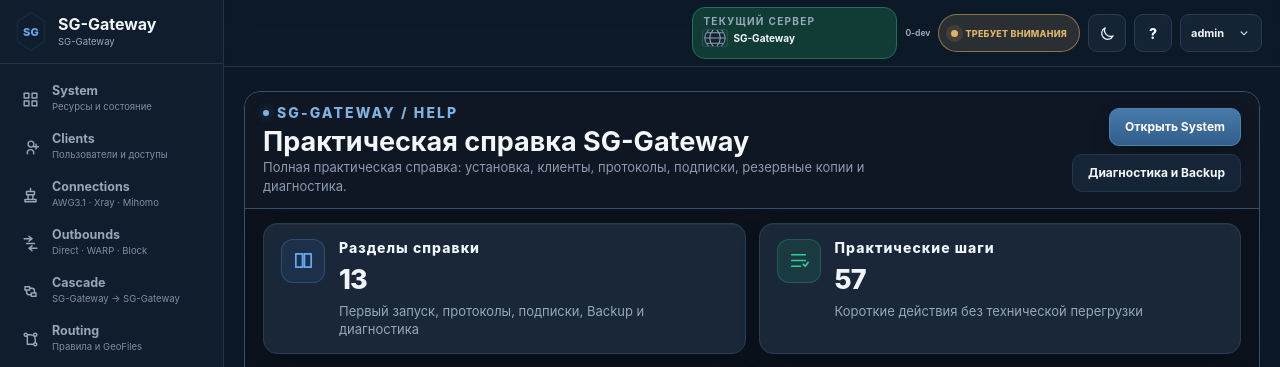
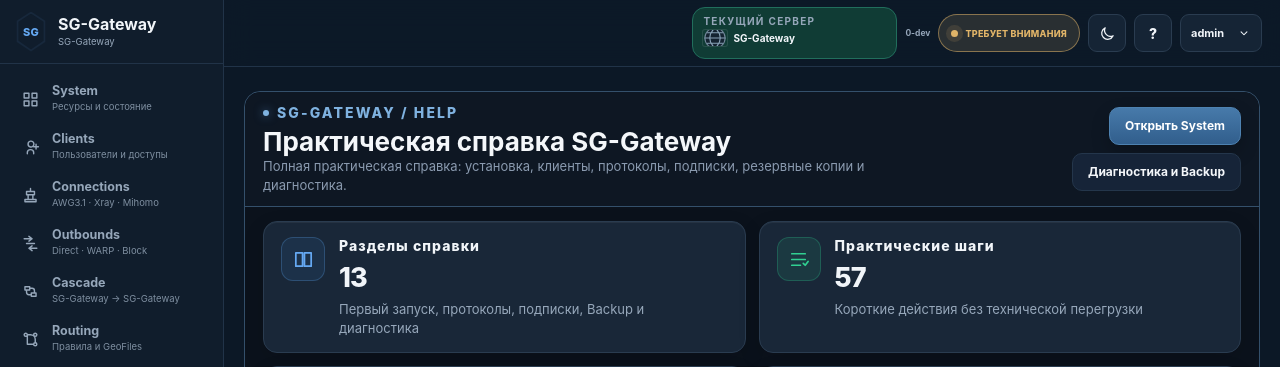
Before and after one commit to s-gor/sg-gateway-v23, a Flask app: page /help in a window 1280 px wide. Shown: the top 367 px of the page. Run offline with Flask 3, Linux system fonts and the light colour scheme; the visitor is signed in with stand-in values (Sample User, id 1); data comes from the database, SQL or seed files in the repository; data that the repository does not hold is empty; some libraries are stand-ins or nearby versions.

Commit message:
ui: restore approved page title scales

```diff
--- a/app/web/static/sg-page-frame-routing-v1.css
+++ b/app/web/static/sg-page-frame-routing-v1.css
@@ -58,7 +58,7 @@ html[data-theme="light"] {
   min-width: 0;
 }
 
-:is(.cv2-heading.cv15-heading, .ob49-heading, .mtv2-heading, .hlpv1-heading) h1 {
+.hlpv1-heading h1 {
   margin: 6px 0 2px !important;
   color: var(--sgpf-text) !important;
   font-size: 27px !important;
```
